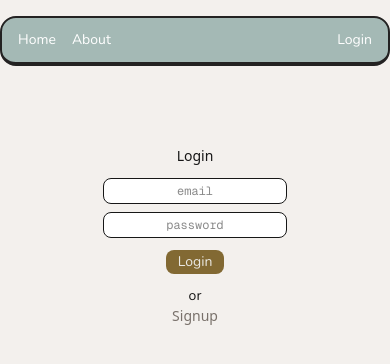
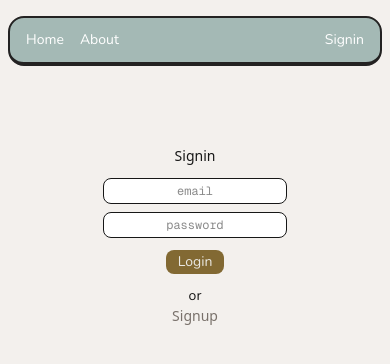
Before and after one commit to bagussuprapta/lingua-deck, a Next.js app: page /signin in a window 390 px wide. Shown: the top 364 px of the page. Built offline with nearby package versions, Linux system fonts and the light colour scheme; no server answers.

Commit message:
feat(api): implement auth endpoints (signin, signup, me, signout)

```diff
--- /dev/null
+++ b/src/app/api/auth/me/route.js
@@ -0,0 +1,20 @@
+import { cookies } from "next/headers";
+import supabase from "@/utils/supabase";
+import { NextResponse } from "next/server";
+
+export async function GET() {
+  const cookieStore = await cookies();
+  const token = cookieStore.get("access_token");
+
+  if (!token) {
+    return NextResponse.json({ status: "error", message: "Unauthorized" }, { status: 401 });
+  }
+
+  const { data, error } = await supabase.auth.getUser(token.value);
+
+  if (error) {
+    return NextResponse.json({ status: "error", message: "Invalid token" }, { status: 401 });
+  }
+
+  return NextResponse.json({ status: "success", message: "Authenticated" });
+}
--- /dev/null
+++ b/src/app/api/auth/signin/route.js
@@ -0,0 +1,35 @@
+import { cookies } from "next/headers";
+import supabase from "@/utils/supabase";
+import { NextResponse } from "next/server";
+
+export async function POST(req) {
+  const { email, password } = await req.json();
+  const { data, error } = await supabase.auth.signInWithPassword({ email, password });
+
+  if (error) {
+    return NextResponse.json({ status: "error", message: error.message });
+  }
+
+  const accessToken = data.session.access_token;
+  const refreshToken = data.session.refresh_token;
+
+  const cookieStore = await cookies();
+
+  cookieStore.set("access_token", accessToken, {
+    httpOnly: true,
+    secure: process.env.NODE_ENV === "production",
+    sameSite: "strict",
+    path: "/",
+    maxAge: 60 * 60 * 24 * 7,
+  });
+
+  cookieStore.set("refresh_token", refreshToken, {
+    httpOnly: true,
+    secure: process.env.NODE_ENV === "production",
+    sameSite: "strict",
+    path: "/",
+    maxAge: 60 * 60 * 24 * 30,
+  });
+
+  return NextResponse.json({ status: "success", message: "Login success" });
+}
--- /dev/null
+++ b/src/app/api/auth/signout/route.js
@@ -0,0 +1,24 @@
+import { cookies } from "next/headers";
+import { NextResponse } from "next/server";
+
+export async function POST() {
+  const cookieStore = await cookies();
+
+  cookieStore.set("access_token", "", {
+    httpOnly: true,
+    secure: process.env.NODE_ENV === "production",
+    sameSite: "strict",
+    path: "/",
+    maxAge: 0,
+  });
+
+  cookieStore.set("refresh_token", "", {
+    httpOnly: true,
+    secure: process.env.NODE_ENV === "production",
+    sameSite: "strict",
+    path: "/",
+    maxAge: 0,
+  });
+
+  return NextResponse.json({ status: "success", message: "Logout success" });
+}
--- /dev/null
+++ b/src/app/api/auth/signup/route.js
@@ -0,0 +1,13 @@
+import supabase from "@/utils/supabase";
+import { NextResponse } from "next/server";
+
+export async function POST(req) {
+  const { email, password } = await req.json();
+  const { data, error } = await supabase.auth.signUp({ email, password });
+
+  if (error) {
+    return NextResponse.json({ status: "error", message: error.message });
+  }
+
+  return NextResponse.json({ status: "success", message: "Signup success, check your email" });
+}
--- a/src/app/signin/page.jsx
+++ b/src/app/signin/page.jsx
@@ -5,43 +5,37 @@ import Link from "next/link";
 import { useRouter } from "next/navigation";
 import { useEffect, useState } from "react";
 
-export default function Login() {
+export default function Signin() {
   const [email, setEmail] = useState("");
   const [password, setPassword] = useState("");
-  const [message, setMessage] = useState("");
   const [loading, setLoading] = useState(false);
   const router = useRouter();
 
-  const { isAuthenticated, login } = UserAuth();
+  const { isAuthenticated, authMessage, signin } = UserAuth();
 
   useEffect(() => {
     if (isAuthenticated === "authenticated") {
       router.push("/");
     }
-  }, [isAuthenticated]);
+  }, [isAuthenticated, authMessage]);
 
   async function handleSignIn(event) {
     event.preventDefault();
 
     setLoading(true);
-    setMessage("");
 
-    const response = await login(email, password);
-
-    if (response?.status === "error") {
-      setMessage(response.message);
-    } else if (response?.status === "success") {
-      setMessage(response.message);
+    const result = await signin(email, password);
+    if (result?.status === "success") {
+      router.push("/");
     }
-
     setLoading(false);
   }
 
   return (
     <div className="mt-20">
       <div className="px-2 flex flex-col gap-y-3 justify-center items-center">
-        <p>Login</p>
-        {message && <p className="text-xs bg-[#dee3f0] px-2 text-[#54596a] rounded text-center">{message.charAt(0).toUpperCase() + message.slice(1)}</p>}
+        <p>Signin</p>
+        {authMessage && <p className="text-xs bg-[#dee3f0] px-2 text-[#54596a] rounded text-center">{authMessage.charAt(0).toUpperCase() + authMessage.slice(1)}</p>}
         <form onSubmit={handleSignIn}>
           <div className="flex flex-col gap-y-2 w-full">
             <input
--- a/src/app/signup/page.jsx
+++ b/src/app/signup/page.jsx
@@ -6,28 +6,28 @@ import { useRouter } from "next/navigation";
 
 import { UserAuth } from "@/contexts/authContext";
 
-export default function Register() {
+export default function Signup() {
   const [email, setEmail] = useState("");
   const [password, setPassword] = useState("");
   const [loading, setLoading] = useState(false);
-  const [message, setMessage] = useState("");
   const router = useRouter();
 
-  const { isAuthenticated, signup } = UserAuth();
+  const { isAuthenticated, authMessage, signup } = UserAuth();
 
   useEffect(() => {
     if (isAuthenticated === "authenticated") {
       router.push("/");
     }
-  }, [isAuthenticated]);
+  }, [isAuthenticated, authMessage]);
 
-  async function handleRegister(event) {
+  async function handleSignup(event) {
     event.preventDefault();
     setLoading(true);
-    const response = await signup(email, password);
-
-    setMessage(response.message);
+    const result = await signup(email, password);
     setLoading(false);
+    if (result?.status === "success") {
+      router.push("/signin");
+    }
   }
 
   return (
@@ -35,8 +35,8 @@ export default function Register() {
       <div className="mt-20">
         <div className="px-2 flex flex-col gap-y-3 justify-center items-center">
           <p>Signup</p>
-          {message && <p className="text-xs bg-[#dee3f0] px-2 text-[#54596a] rounded text-center">{message.charAt(0).toUpperCase() + message.slice(1)}</p>}
-          <form onSubmit={handleRegister}>
+          {authMessage && <p className="text-xs bg-[#dee3f0] px-2 text-[#54596a] rounded text-center">{authMessage.charAt(0).toUpperCase() + authMessage.slice(1)}</p>}
+          <form onSubmit={handleSignup}>
             <div className="flex flex-col gap-y-2 w-full">
               <input
                 onChange={(e) => {
@@ -64,7 +64,7 @@ export default function Register() {
           <div>
             <p className="text-center font-nunito">or</p>
             <Link href="/signin" className="text-stone-500 hover:text-stone-800 ">
-              Login
+              Signin
             </Link>
           </div>
         </div>
--- a/src/components/Navbar.jsx
+++ b/src/components/Navbar.jsx
@@ -5,7 +5,7 @@ import Link from "next/link";
 import { useEffect, useState } from "react";
 
 export default function Navbar() {
-  const { isAuthenticated, logout } = UserAuth();
+  const { isAuthenticated, signout } = UserAuth();
   const [hydrated, setHydrated] = useState(false);
 
   useEffect(() => {
@@ -13,7 +13,7 @@ export default function Navbar() {
   }, []);
 
   async function handleLogout() {
-    await logout();
+    await signout();
   }
 
   if (!hydrated) {
@@ -21,7 +21,7 @@ export default function Navbar() {
   }
 
   return (
-    <header className="w-full md:px-48 mt-4 font-nunito text-white">
+    <header className="w-full px-2 md:px-48 mt-4 font-nunito text-white">
       <div className="flex gap-x-4 justify-between border-b-4 border-[#232222] bg-[#a4b9b5] rounded-2xl border-2 px-4 py-3">
         <div className="flex gap-x-4">
           <Link href="/">Home</Link>
@@ -34,11 +34,11 @@ export default function Navbar() {
             <div className="flex gap-x-4">
               <Link href="/profile">Profile</Link>
               <p className="cursor-pointer" onClick={handleLogout}>
-                Logout
+                Signout
               </p>
             </div>
           ) : (
-            <Link href="/signin">Login</Link>
+            <Link href="/signin">Signin</Link>
           )}
         </div>
       </div>
--- a/src/contexts/authContext.js
+++ b/src/contexts/authContext.js
@@ -6,6 +6,7 @@ const AuthContext = createContext();
 
 export function AuthContextProvider({ children }) {
   const [isAuthenticated, setIsAuthenticated] = useState("authenticating");
+  const [authMessage, setAuthMessage] = useState("");
 
   useEffect(() => {
     async function authUser() {
@@ -26,6 +27,16 @@ export function AuthContextProvider({ children }) {
     authUser();
   }, [isAuthenticated]);
 
+  useEffect(() => {
+    if (!authMessage) return;
+
+    const timeout = setTimeout(() => {
+      setAuthMessage("");
+    }, 5000);
+
+    return () => clearTimeout(timeout);
+  }, [authMessage]);
+
   async function signup(email, password) {
     try {
       const fetchResponse = await fetch("/api/auth/signup", {
@@ -35,18 +46,16 @@ export function AuthContextProvider({ children }) {
       });
 
       const response = await fetchResponse.json();
+      setAuthMessage(response.message);
       return response;
     } catch (error) {
-      return {
-        status: "error",
-        message: "something went wrong",
-      };
+      setAuthMessage("Something went wrong");
     }
   }
 
-  async function login(email, password) {
+  async function signin(email, password) {
     try {
-      const fetchResponse = await fetch("/api/auth/login", {
+      const fetchResponse = await fetch("/api/auth/signin", {
         method: "POST",
         headers: { "Content-Type": "application/json" },
         body: JSON.stringify({ email, password }),
@@ -56,18 +65,15 @@ export function AuthContextProvider({ children }) {
       if (response.status === "success") {
         setIsAuthenticated("authenticated");
       }
-      return response;
+      setAuthMessage(response.message);
     } catch (error) {
-      return {
-        status: "error",
-        message: "something went wrong",
-      };
+      setAuthMessage("Something went wrong");
     }
   }
 
-  async function logout() {
+  async function signout() {
     try {
-      const fetchResponse = await fetch("/api/auth/logout", {
+      const fetchResponse = await fetch("/api/auth/signout", {
         method: "POST",
         headers: { "Content-Type": "application/json" },
       });
@@ -79,14 +85,11 @@ export function AuthContextProvider({ children }) {
       }
       return response;
     } catch (error) {
-      return {
-        status: "error",
-        message: "something went wrong",
-      };
+      setAuthMessage("Something went wrong");
     }
   }
 
-  return <AuthContext value={{ isAuthenticated, signup, login, logout }}>{children}</AuthContext>;
+  return <AuthContext value={{ isAuthenticated, authMessage, signup, signin, signout }}>{children}</AuthContext>;
 }
 
 export function UserAuth() {
--- /dev/null
+++ b/src/utils/supabase.js
@@ -0,0 +1,5 @@
+import { createClient } from "@supabase/supabase-js";
+
+const supabase = createClient(process.env.SUPABASE_URL, process.env.SUPABASE_SERVICE_ROLE_KEY);
+
+export default supabase;
```
Also changed, not shown: package.json (+5 -4 lines), 1 other file (tests, documents, lock files or other folders).
